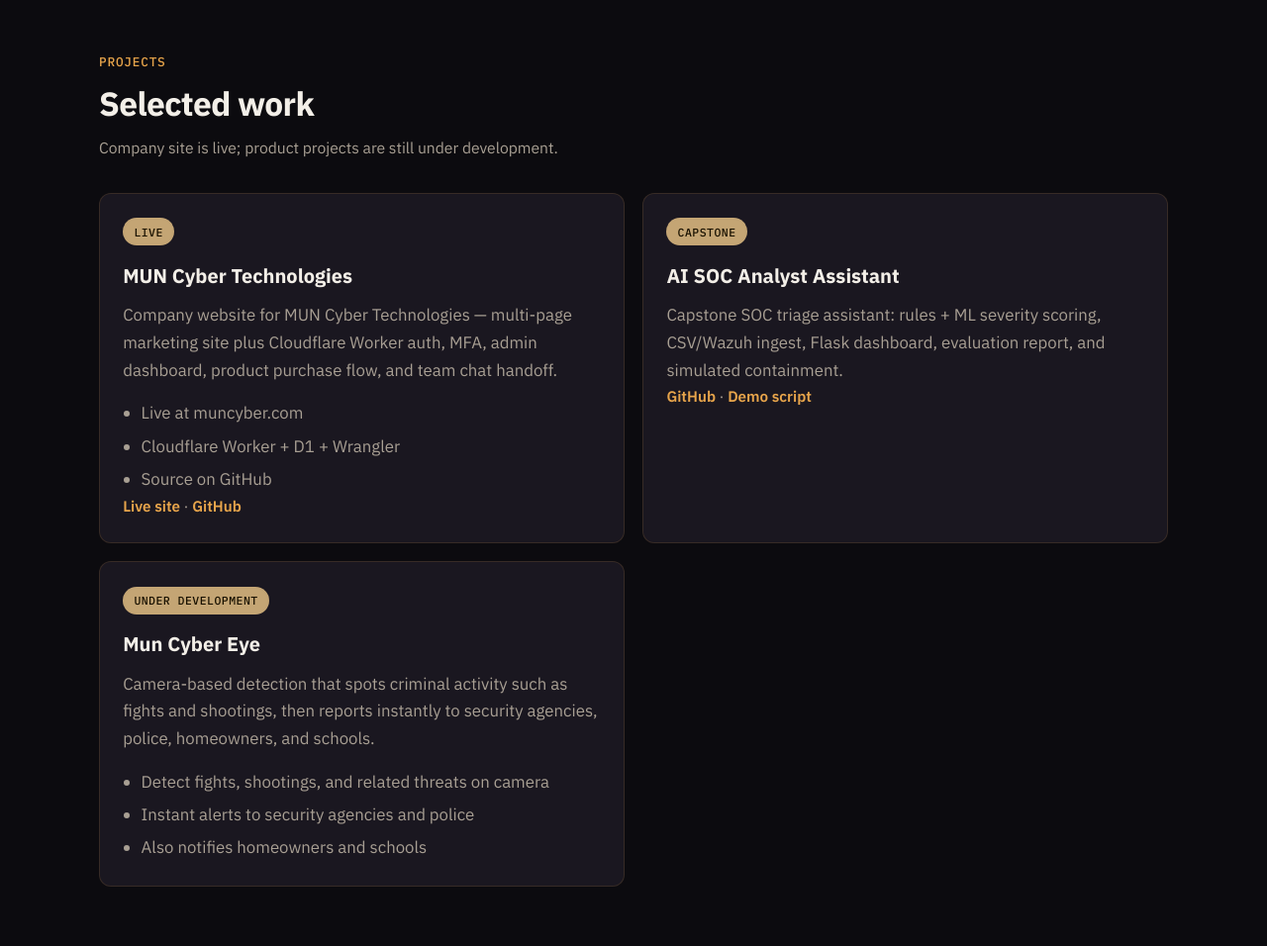
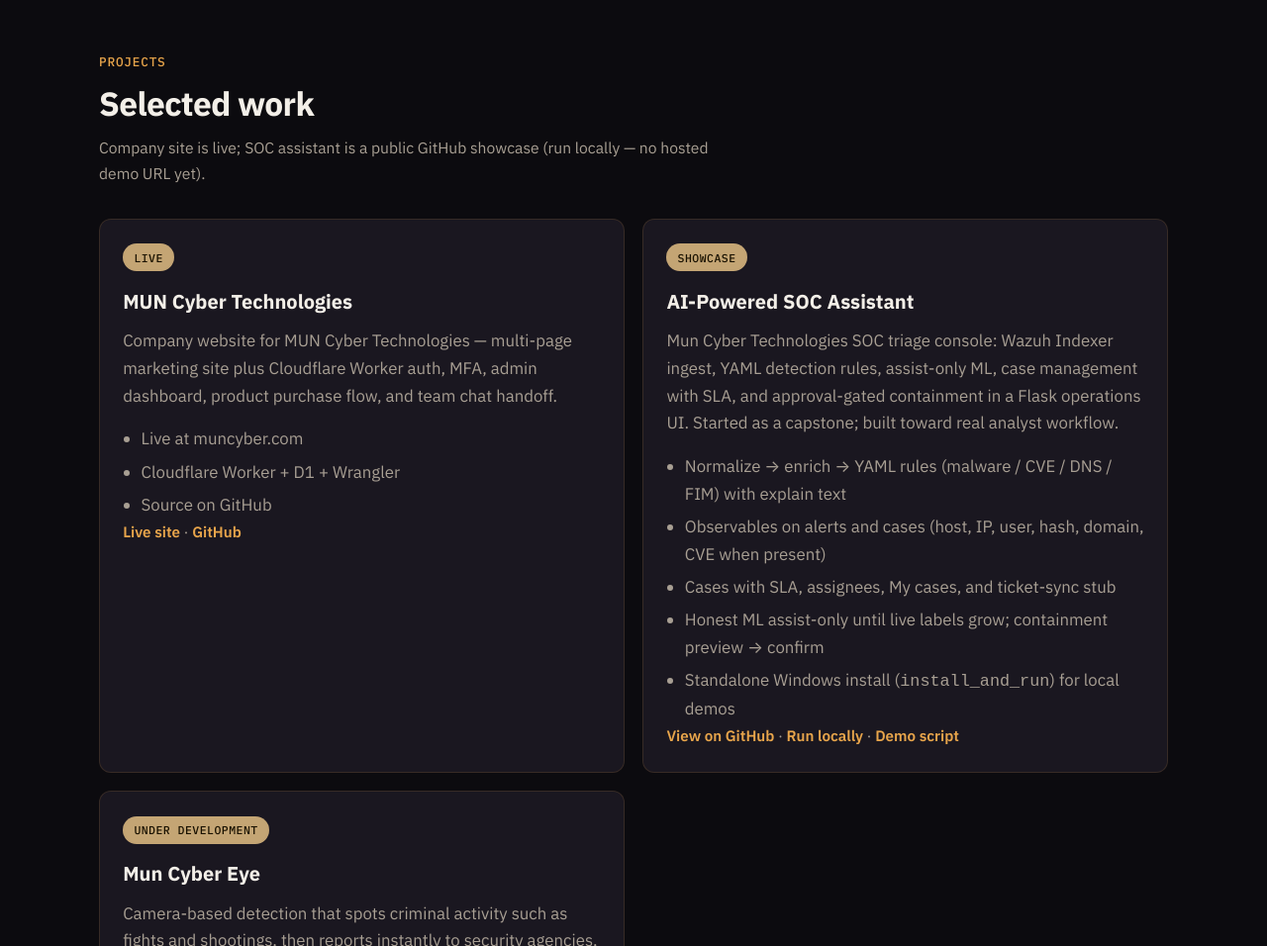
Before and after one commit to ataallan/allan-munyira-portfolio, a plain HTML site: page index.html in a window 1280 px wide. Shown: the part 2060-3016 px from the top of the page at 99% size. Drawn offline with Linux system fonts and the light colour scheme.

Commit message:
Update AI-Powered SOC Assistant portfolio showcase card
Refresh name, Mun Cyber positioning, current capabilities, and
GitHub / run-locally / demo links for hire-ready viewing.

```diff
--- a/index.html
+++ b/index.html
@@ -174,7 +174,7 @@
         <header class="section-header">
           <p class="eyebrow">Projects</p>
           <h2 id="projects-heading">Selected work</h2>
-          <p class="section-note">Company site is live; product projects are still under development.</p>
+          <p class="section-note">Company site is live; SOC assistant is a public GitHub showcase (run locally — no hosted demo URL yet).</p>
         </header>
         <div class="projects-grid">
           <article class="project-card">
@@ -196,14 +196,24 @@
             </p>
           </article>
           <article class="project-card">
-            <div class="project-badge" role="status">Capstone</div>
-            <h3>AI SOC Analyst Assistant</h3>
+            <div class="project-badge" role="status">Showcase</div>
+            <h3>AI-Powered SOC Assistant</h3>
             <p>
-              Capstone SOC triage assistant: rules + ML severity scoring, CSV/Wazuh ingest,
-              Flask dashboard, evaluation report, and simulated containment.
+              Mun Cyber Technologies SOC triage console: Wazuh Indexer ingest, YAML detection
+              rules, assist-only ML, case management with SLA, and approval-gated containment
+              in a Flask operations UI. Started as a capstone; built toward real analyst workflow.
             </p>
+            <ul class="project-points">
+              <li>Normalize → enrich → YAML rules (malware / CVE / DNS / FIM) with explain text</li>
+              <li>Observables on alerts and cases (host, IP, user, hash, domain, CVE when present)</li>
+              <li>Cases with SLA, assignees, My cases, and ticket-sync stub</li>
+              <li>Honest ML assist-only until live labels grow; containment preview → confirm</li>
+              <li>Standalone Windows install (<code>install_and_run</code>) for local demos</li>
+            </ul>
             <p class="project-links">
-              <a href="https://github.com/ataallan/soc-assistant" target="_blank" rel="noopener noreferrer">GitHub</a>
+              <a href="https://github.com/ataallan/soc-assistant" target="_blank" rel="noopener noreferrer">View on GitHub</a>
+              ·
+              <a href="https://github.com/ataallan/soc-assistant/blob/main/docs/STANDALONE.md" target="_blank" rel="noopener noreferrer">Run locally</a>
               ·
               <a href="https://github.com/ataallan/soc-assistant/blob/main/docs/DEMO.md" target="_blank" rel="noopener noreferrer">Demo script</a>
             </p>
```
